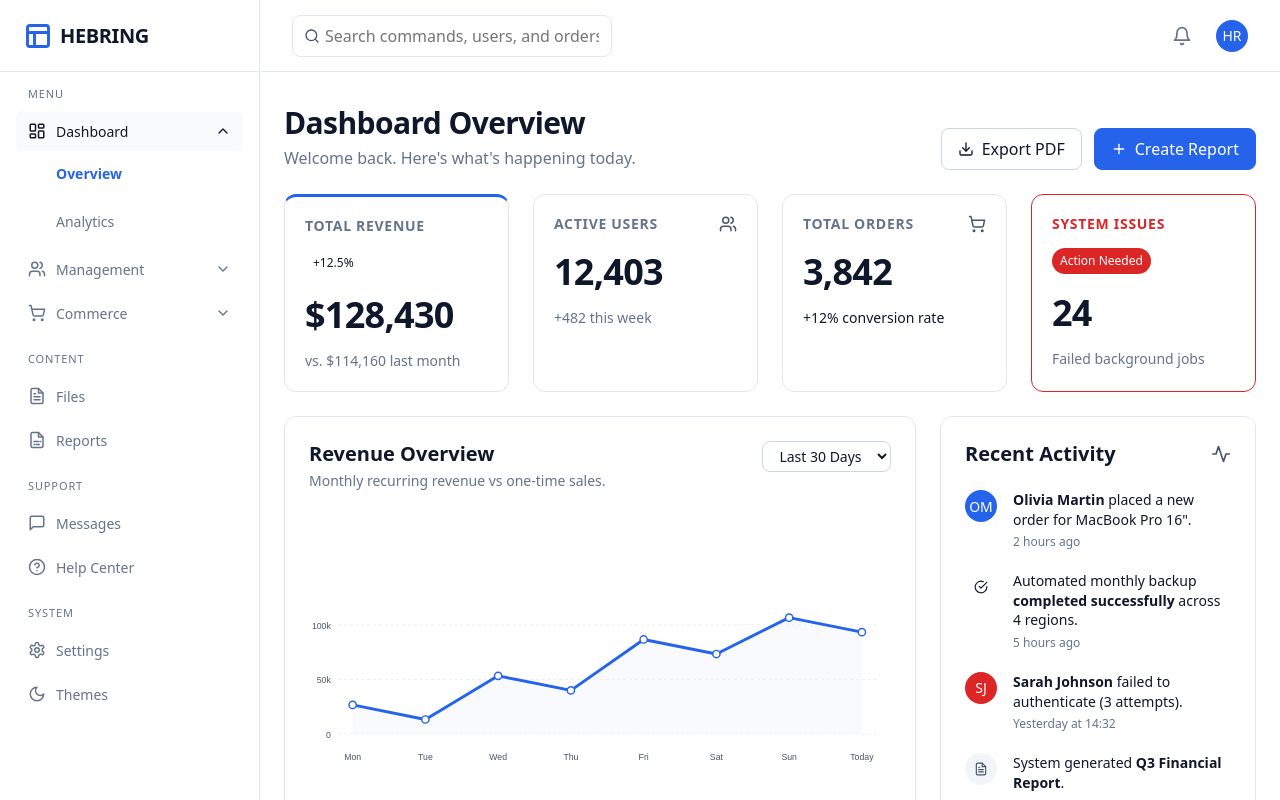
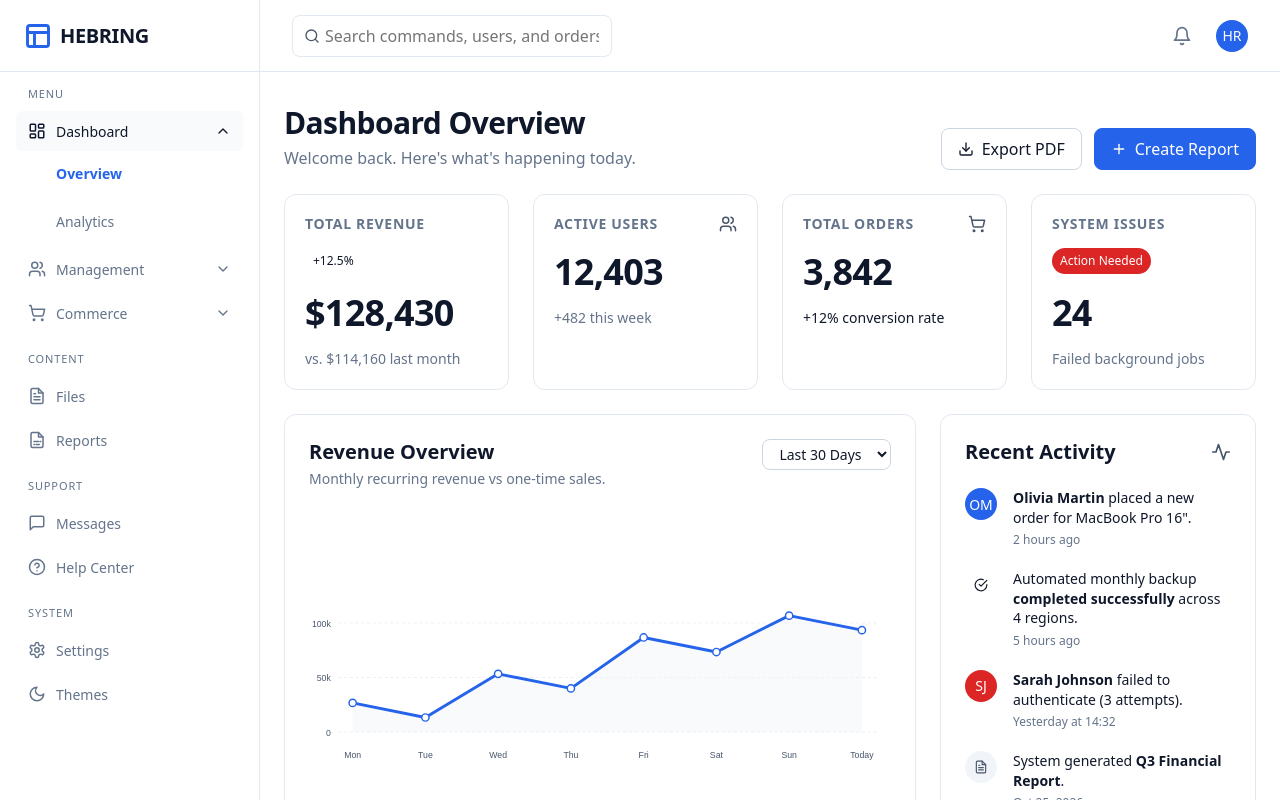
Before and after one commit to bangjeje-dev/hebring, a website: page ecosystem/templates/admin-dashboard/index.html in a window 1280 px wide. Drawn offline with Linux system fonts and the light colour scheme; files whose address does not match are found by name.

Commit message:
style(template): unify metric card visual treatment

```diff
--- a/ecosystem/templates/admin-dashboard/index.html
+++ b/ecosystem/templates/admin-dashboard/index.html
@@ -214,7 +214,7 @@
         <!-- Metric Cards Grid -->
         <div class="admin-metrics-grid">
           <!-- Metric 1 -->
-          <div class="hb-card admin-metric-card" style="border-top: 3px solid var(--hb-color-primary);">
+          <div class="hb-card admin-metric-card">
             <div class="hb-cluster" style="justify-content: space-between; margin-bottom: var(--hb-space-3);">
               <h3 class="hb-text-sm" style="color: var(--hb-color-text-subtle); margin: 0; font-weight: 600; text-transform: uppercase; letter-spacing: 0.05em;">Total Revenue</h3>
               <span class="hb-badge" style="background-color: var(--hb-color-surface-success); color: var(--hb-color-text-success);">+12.5%</span>
@@ -244,9 +244,9 @@
           </div>
 
           <!-- Metric 4 -->
-          <div class="hb-card admin-metric-card" style="border: 1px solid var(--hb-color-danger); background-color: var(--hb-color-surface);">
+          <div class="hb-card admin-metric-card">
             <div class="hb-cluster" style="justify-content: space-between; margin-bottom: var(--hb-space-3);">
-              <h3 class="hb-text-sm" style="color: var(--hb-color-danger); margin: 0; font-weight: 600; text-transform: uppercase; letter-spacing: 0.05em;">System Issues</h3>
+              <h3 class="hb-text-sm" style="color: var(--hb-color-text-subtle); margin: 0; font-weight: 600; text-transform: uppercase; letter-spacing: 0.05em;">System Issues</h3>
               <span class="hb-badge" style="background-color: var(--hb-color-danger); color: white;">Action Needed</span>
             </div>
             <div class="hb-text-4xl" style="font-weight: 700; letter-spacing: -0.02em; margin-bottom: var(--hb-space-2);">24</div>
```
